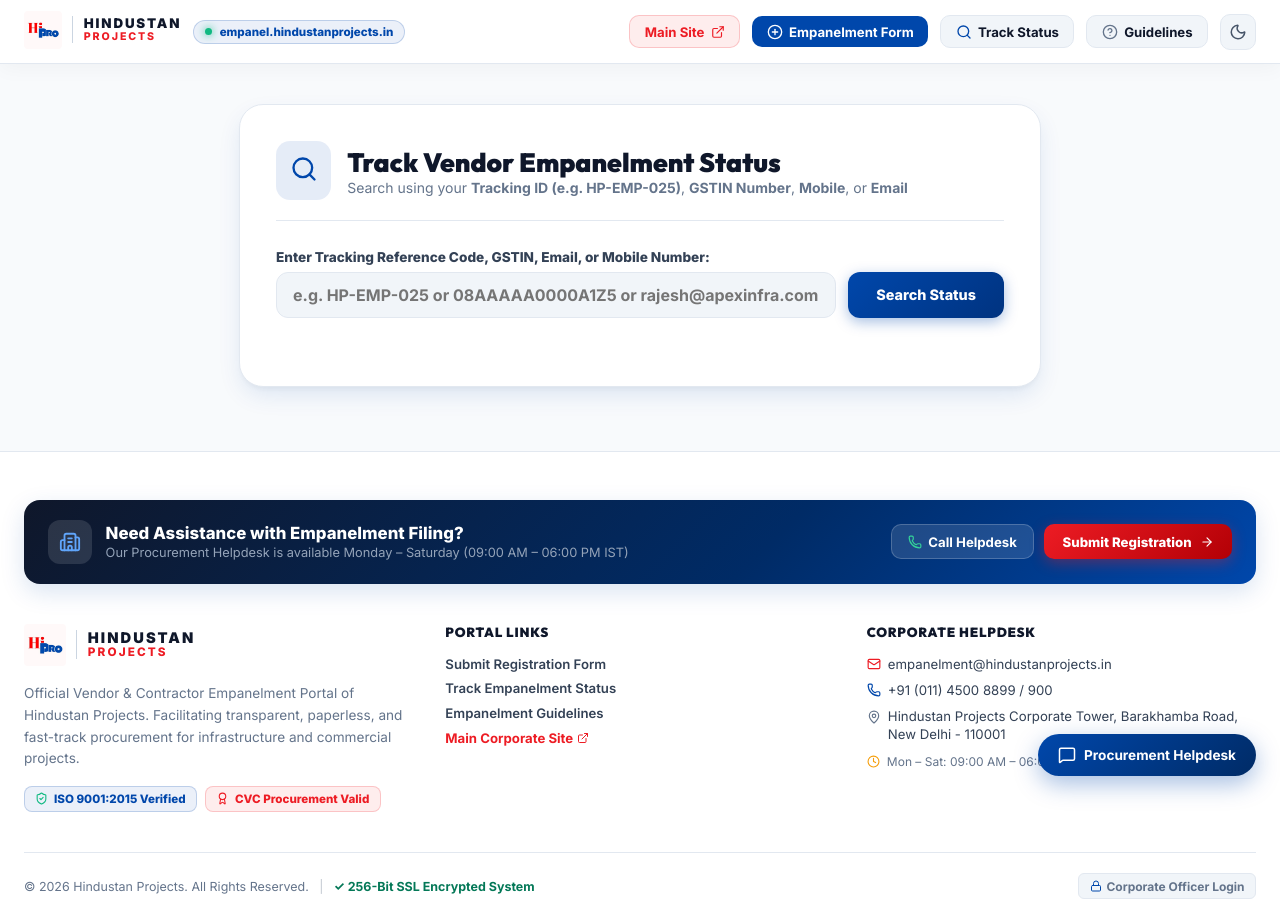
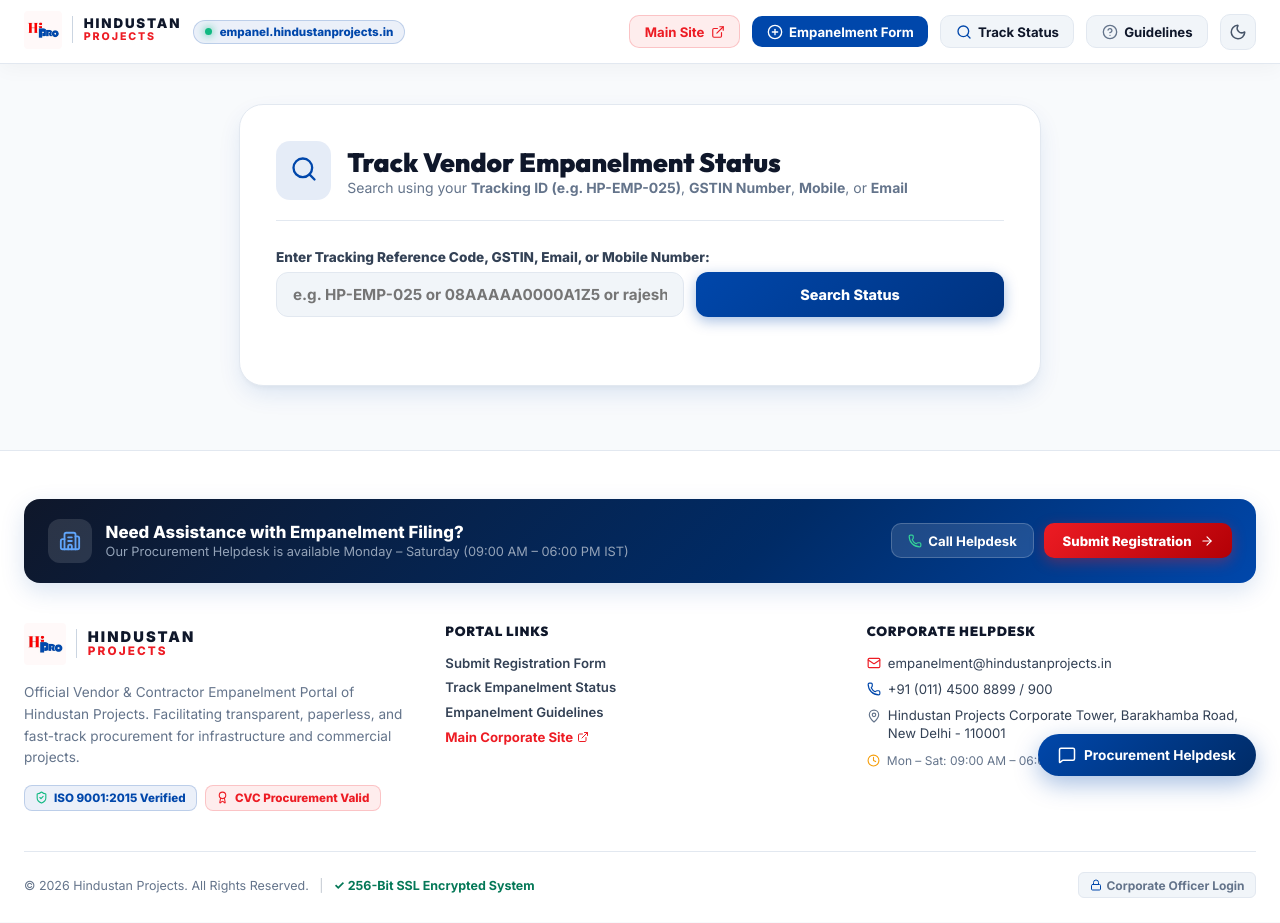
Before and after one commit to hindustan-groups/Empanelment-Portal, a React (Vite) app: page /track in a window 1280 px wide. Built offline with nearby package versions, Linux system fonts and the light colour scheme.

Commit message:
All-Device Mobile Responsiveness Audit & Polish: Responsive search input flex wrapping in TrackPage, module tabs grid adjustment in GuidelinesPage, admin filters flex wrapping, and touch canvas scaling

```diff
--- a/src/pages/AdminPage.jsx
+++ b/src/pages/AdminPage.jsx
@@ -400,15 +400,15 @@ export default function AdminPage({ isAuthenticated, onLogout }) {
 
             {/* Filters */}
             <div style={{ display: 'flex', gap: '0.75rem', marginBottom: '1.25rem', flexWrap: 'wrap' }}>
-              <div style={{ flex: 1, minWidth: 240 }}>
+              <div style={{ flex: '1 1 240px' }}>
                 <input type="text" value={searchTerm} onChange={e => setSearchTerm(e.target.value)}
                   placeholder="Search by Company, Tracking ID, GSTIN, Email, Contact…" className="form-input" style={{ fontSize: '0.85rem' }} />
               </div>
-              <select value={filterCategory} onChange={e => setFilterCategory(e.target.value)} className="form-input" style={{ width: 'auto', minWidth: 200, fontSize: '0.85rem' }}>
+              <select value={filterCategory} onChange={e => setFilterCategory(e.target.value)} className="form-input" style={{ flex: '1 1 180px', fontSize: '0.85rem' }}>
                 <option value="all">All Categories</option>
                 {categories.map(c => <option key={c.id} value={c.id}>{c.label}</option>)}
               </select>
-              <select value={filterStatus} onChange={e => setFilterStatus(e.target.value)} className="form-input" style={{ width: 'auto', minWidth: 180, fontSize: '0.85rem' }}>
+              <select value={filterStatus} onChange={e => setFilterStatus(e.target.value)} className="form-input" style={{ flex: '1 1 160px', fontSize: '0.85rem' }}>
                 <option value="all">All Statuses</option>
                 {STATUS_OPTIONS.map(s => <option key={s.value} value={s.value}>{s.label}</option>)}
               </select>
--- a/src/pages/GuidelinesPage.jsx
+++ b/src/pages/GuidelinesPage.jsx
@@ -47,7 +47,7 @@ export default function GuidelinesPage() {
         </div>
 
         {/* 4 Master Navigation Modules */}
-        <div style={{ display: 'grid', gridTemplateColumns: 'repeat(auto-fit, minmax(200px, 1fr))', gap: '0.75rem', marginBottom: '2rem' }}>
+        <div style={{ display: 'grid', gridTemplateColumns: 'repeat(auto-fit, minmax(160px, 1fr))', gap: '0.75rem', marginBottom: '2rem' }}>
           {[
             { id: 'policy', label: '1. Eligibility & Tier Rating', icon: Building2 },
             { id: 'nbc_matrix', label: '2. NBC Building Classifications', icon: HardHat },
--- a/src/pages/TrackPage.jsx
+++ b/src/pages/TrackPage.jsx
@@ -121,10 +121,10 @@ export default function TrackPage() {
                 onChange={(e) => setSearchInput(e.target.value)}
                 placeholder="e.g. HP-EMP-025 or 08AAAAA0000A1Z5 or rajesh@apexinfra.com"
                 className="form-input"
-                style={{ flex: 1, minWidth: 260, fontSize: '1rem', fontWeight: 700 }}
+                style={{ flex: '1 1 220px', width: '100%', fontSize: '0.95rem', fontWeight: 700 }}
                 required
               />
-              <button type="submit" disabled={loading} className="btn-primary" style={{ padding: '0.75rem 1.75rem' }}>
+              <button type="submit" disabled={loading} className="btn-primary" style={{ padding: '0.75rem 1.75rem', flex: '1 1 120px', justifyContent: 'center' }}>
                 {loading ? <Loader2 style={{ width: 18, height: 18 }} className="animate-spin" /> : 'Search Status'}
               </button>
             </div>
```
